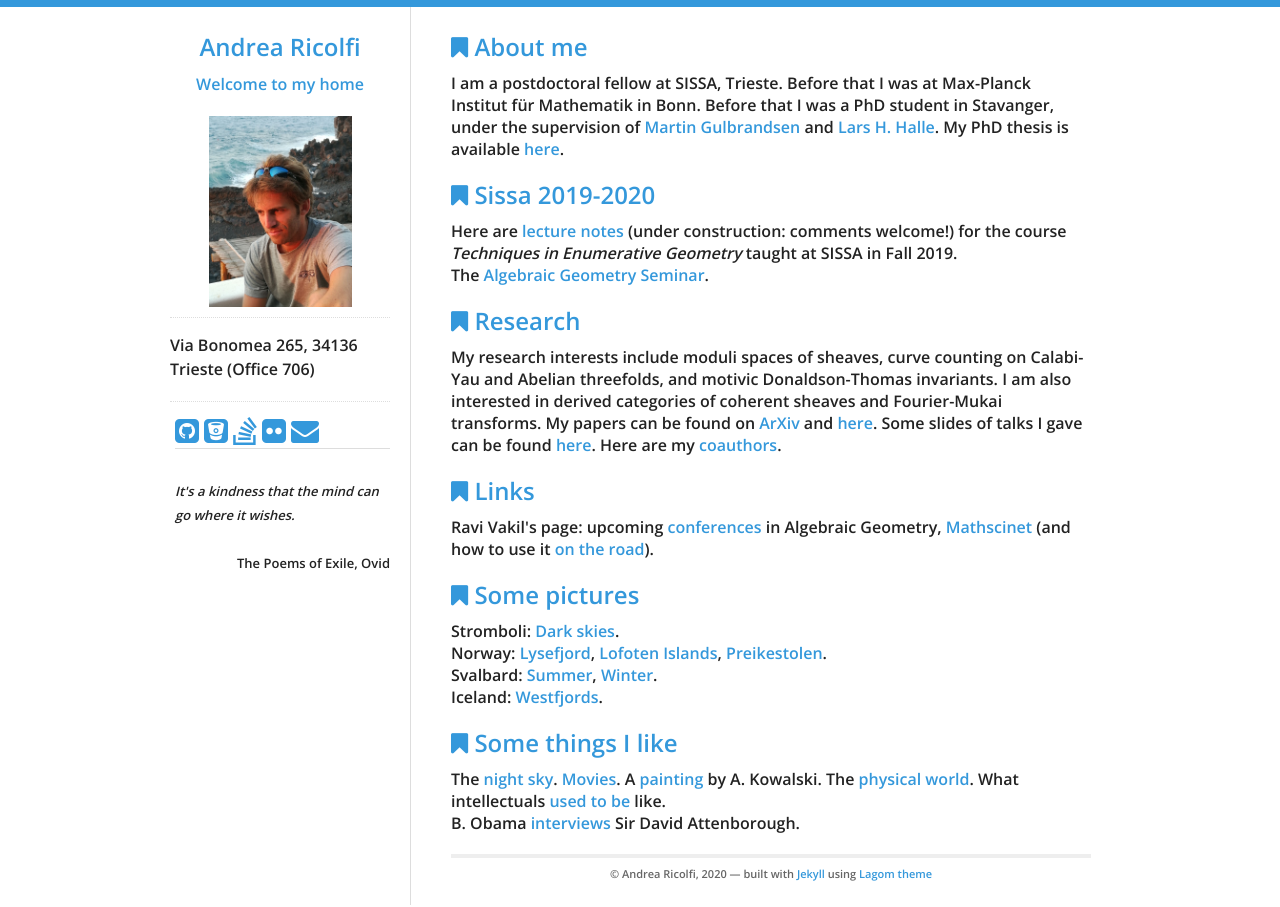
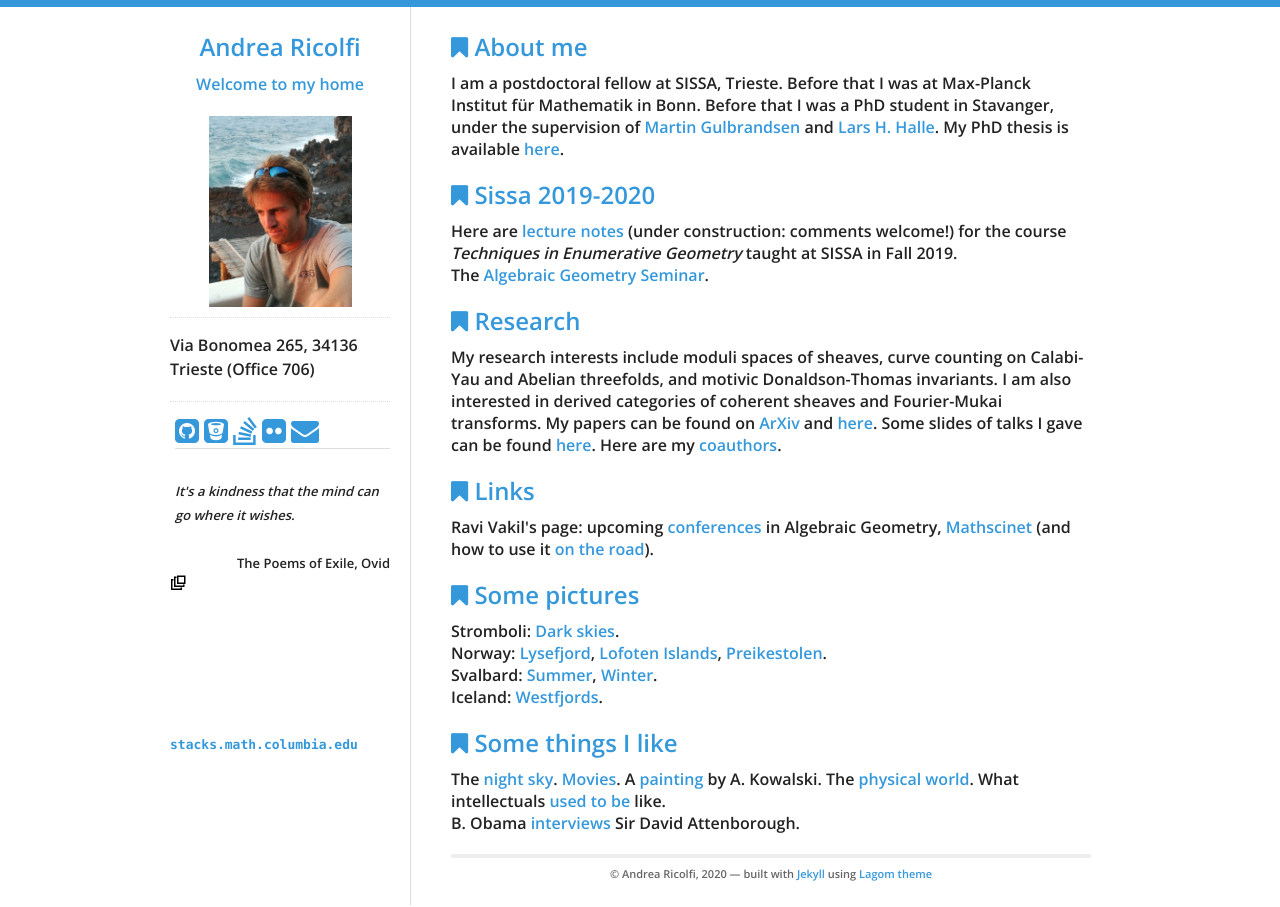
Before and after one commit to atricolfi/atricolfi.github.io, a Jekyll site: the page built from index.html, in a window 1280 px wide. Built offline with Jekyll 4.4.1, drawn with Linux system fonts in a browser that asks for light colours.

Commit message:
Update sidebar.html

```diff
--- a/_includes/sidebar.html
+++ b/_includes/sidebar.html
@@ -16,5 +16,25 @@
   </div>
   <div id="social">
     {% include social.html %}
+     <a href="https://stacks.math.columbia.edu">
+                                <span class="icon">
+                                    <?xml version="1.0"?>
+                                    <svg version="1.1" xmlns="http://www.w3.org/2000/svg">
+                                        <g transform="translate(0,16)">
+                                            <g transform="scale(0.5,-0.5)">
+
+                                                <polygon points="2,2 24,2 24,7 21,7 21,5 5,5 5,21 7,21 7,24 2,24"/>
+                                                <polygon points="8,8 29,8 29,13 26,13 26,11 11,11 11,26 13,26 13,29 8,29"/>
+                                                <polygon points="14,14 31,14 31,31 14,31"/>
+                                                <polygon points="17,17 28,17 28,28 17,28" style="fill: white;"/>
+
+                                            </g>
+                                        </g>
+                                    </svg>
+                                </span>
+                                <span class="username">
+                                    <code class="url">stacks.math.columbia.edu</code>
+                                </span>
+                            </a>
   </div>
 </nav>
```
